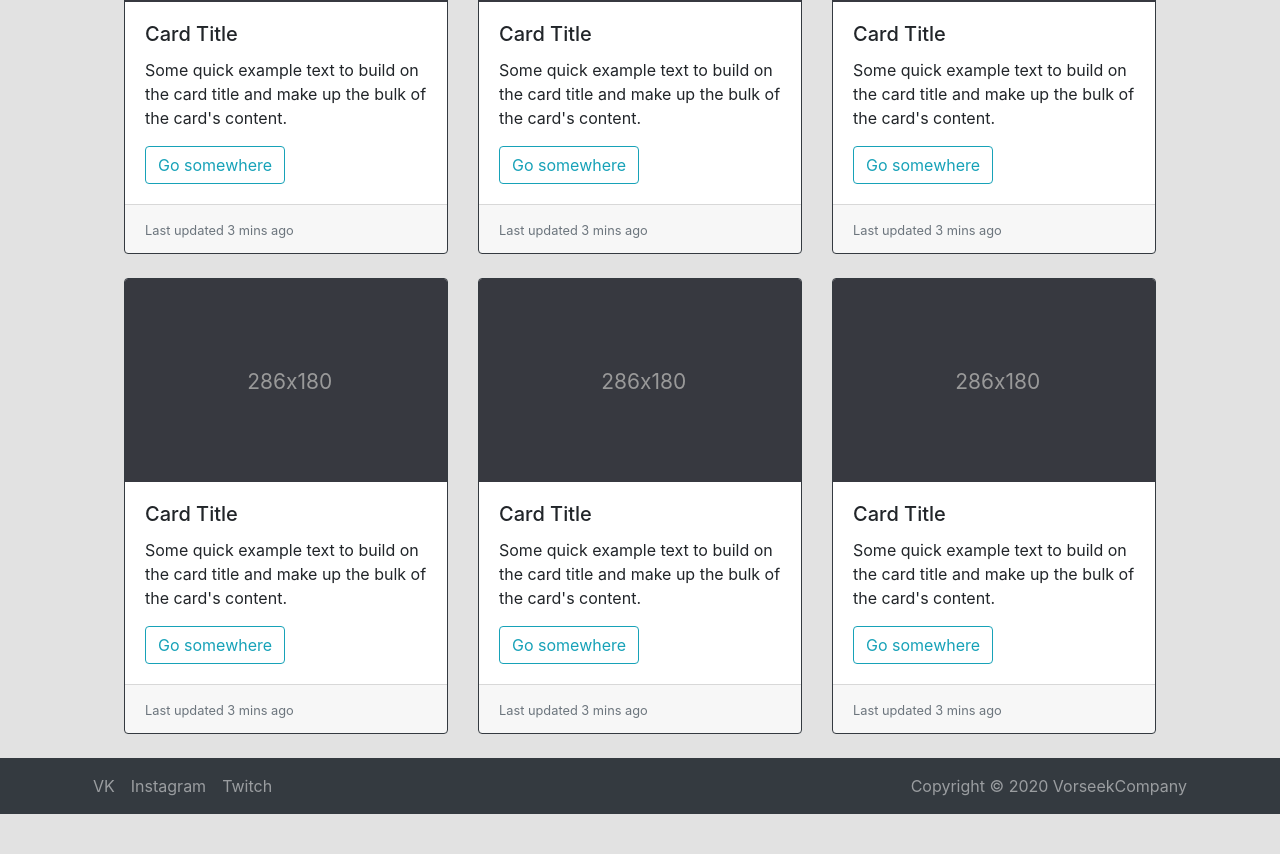
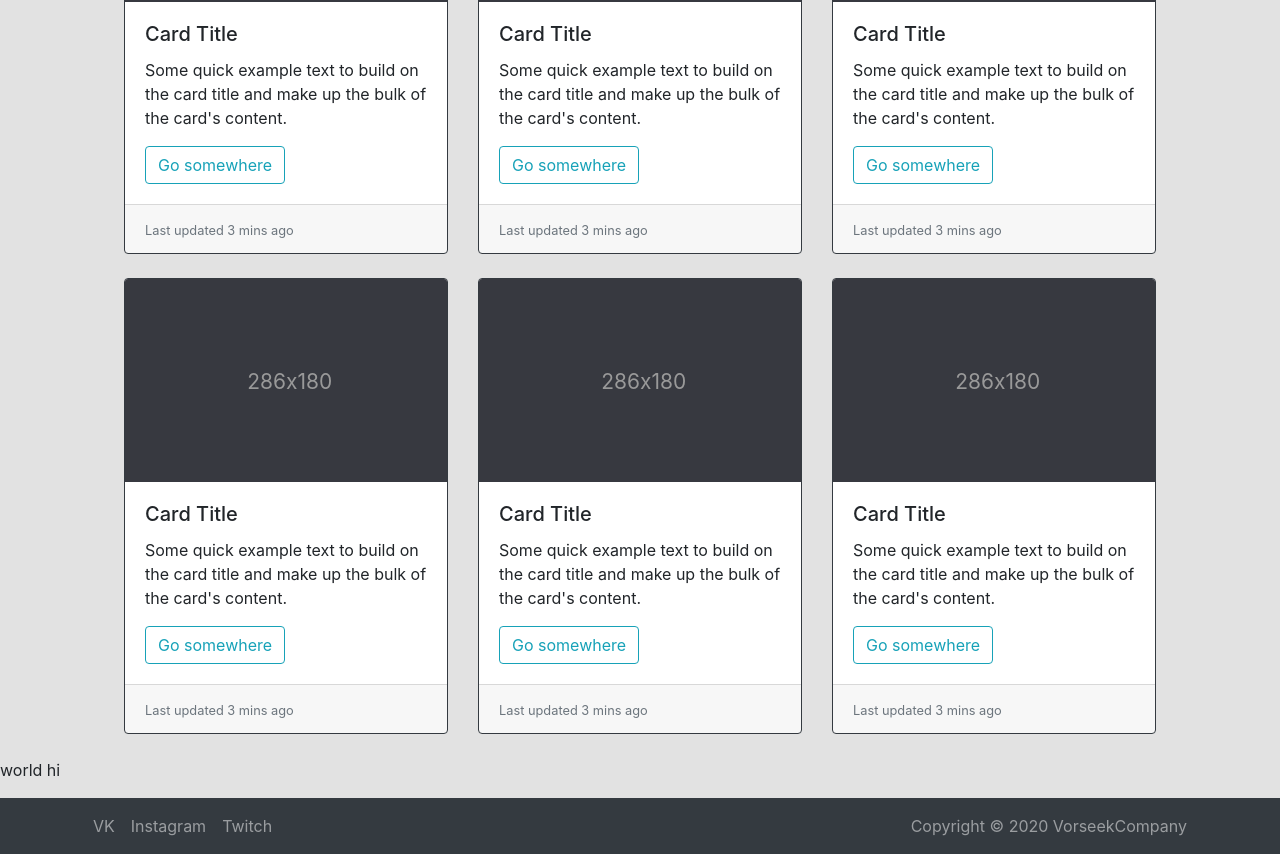
Before and after one commit to Vorseek/project_front_back, a React app in the folder frontend/: page / in a window 1280 px wide. Shown: the part 1058-1912 px from the top of the page. Before the commit the page ends 1872 px from the top, so only its background shows below. Built offline with nearby package versions, Linux system fonts and the light colour scheme.

Commit message:
add world hi

```diff
--- a/frontend/src/components/Main.jsx
+++ b/frontend/src/components/Main.jsx
@@ -21,6 +21,7 @@ export default class Main extends React.Component {
       <React.Fragment>
         <Header/>
         <Content/>
+        <p>world hi</p>
         <Footer/>
       </React.Fragment>
 
```
